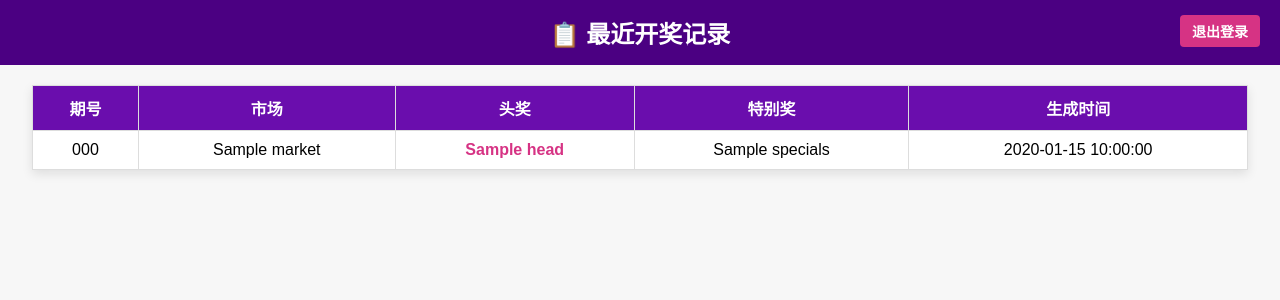
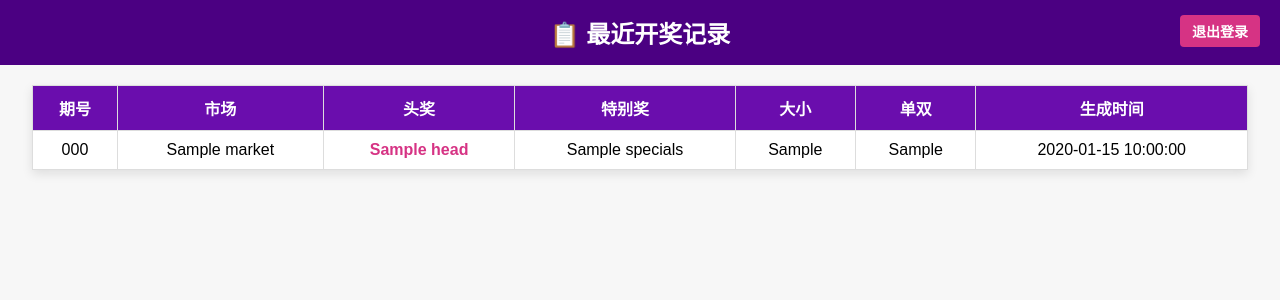
Before and after one commit to boonjun123654/N_2D, a Flask app: template templates/admin.html in a window 1280 px wide. Shown: the top 300 px of the page. Run offline with Flask 3, Linux system fonts and the light colour scheme; the template is opened without the code that fills it: most values are stand-ins (such as "Sample title", 1, 10 or a date in 2020).

Commit message:
Update admin.html

```diff
--- a/templates/admin.html
+++ b/templates/admin.html
@@ -73,6 +73,8 @@
         <th>市场</th>
         <th>头奖</th>
         <th>特别奖</th>
+        <th>大小</th>
+        <th>单双</th>
         <th>生成时间</th>
       </tr>
     </thead>
@@ -83,6 +85,8 @@
         <td>{{ d.market }}</td>
         <td style="color:#d63384;font-weight:600;">{{ d.head }}</td>
         <td>{{ d.specials }}</td>
+        <td>{{ d.size_type }}</td>
+        <td>{{ d.parity_type }}</td>
         <td>{{ d.created_at.strftime("%Y-%m-%d %H:%M:%S") }}</td>
       </tr>
       {% endfor %}
```
